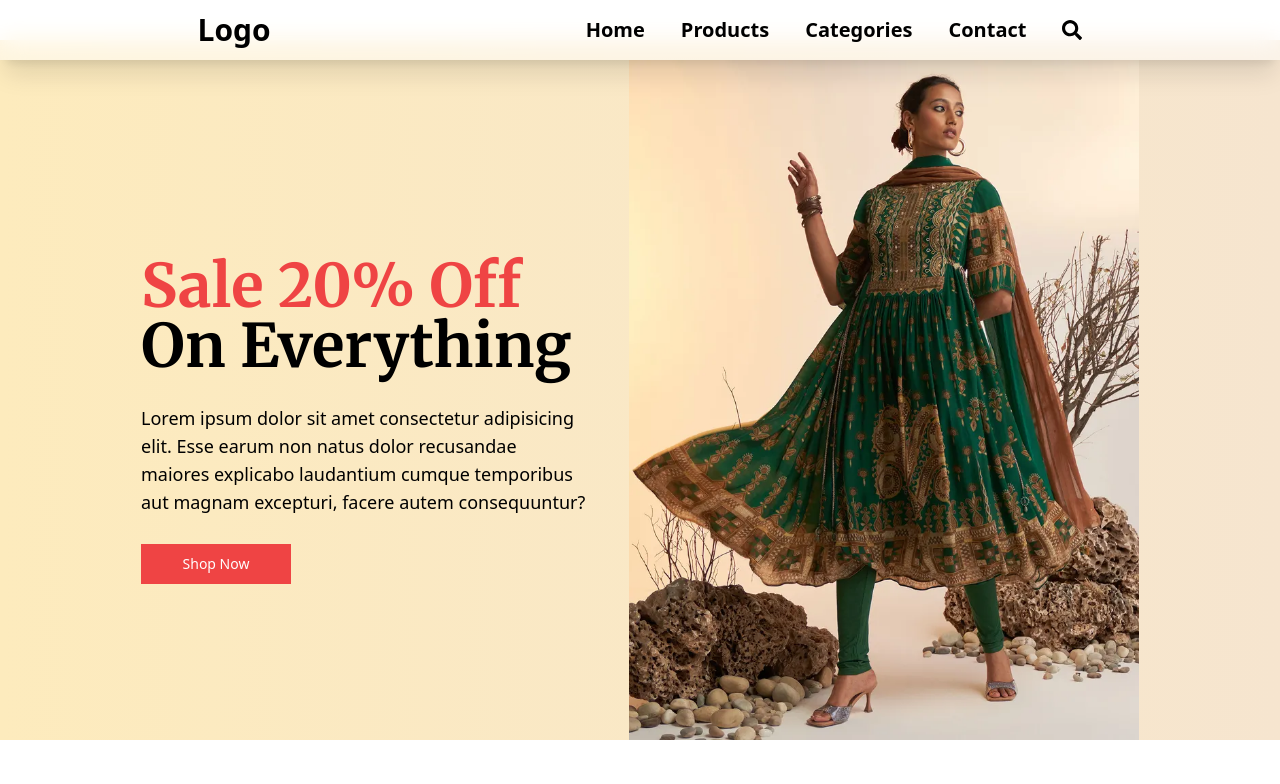
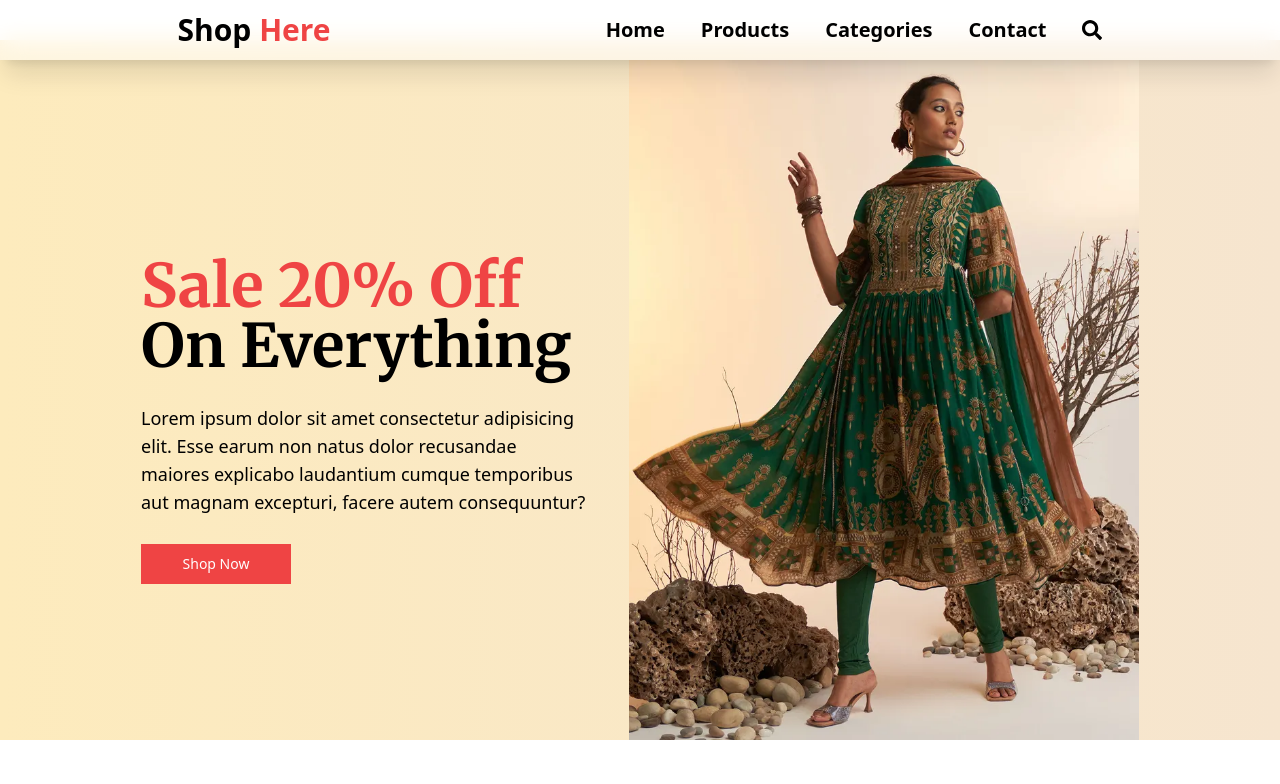
Before and after one commit to aparna0202/Shop-Here, a React (Vite) app: page / in a window 1280 px wide. Shown: the top 784 px of the page. Built offline with nearby package versions, Linux system fonts and the light colour scheme; no server answers.

Commit message:
Changed Logo

```diff
--- a/src/Header.tsx
+++ b/src/Header.tsx
@@ -30,7 +30,7 @@ const Header = ({
   return (
     <div className="h-[60px] w-full shadow-xl backdrop-blur-md bg-[rgba(255,255,255,0.5)] flex items-center justify-start md:justify-around px-10 fixed">
       <span className=" text-2xl md:text-3xl font-normal md:font-bold">
-        Logo
+        Shop <span className="text-red-500">Here</span>
       </span>
       <div className="hidden md:flex md:gap-9 md:text-xl md:font-bold">
         <Link to="/">
```
